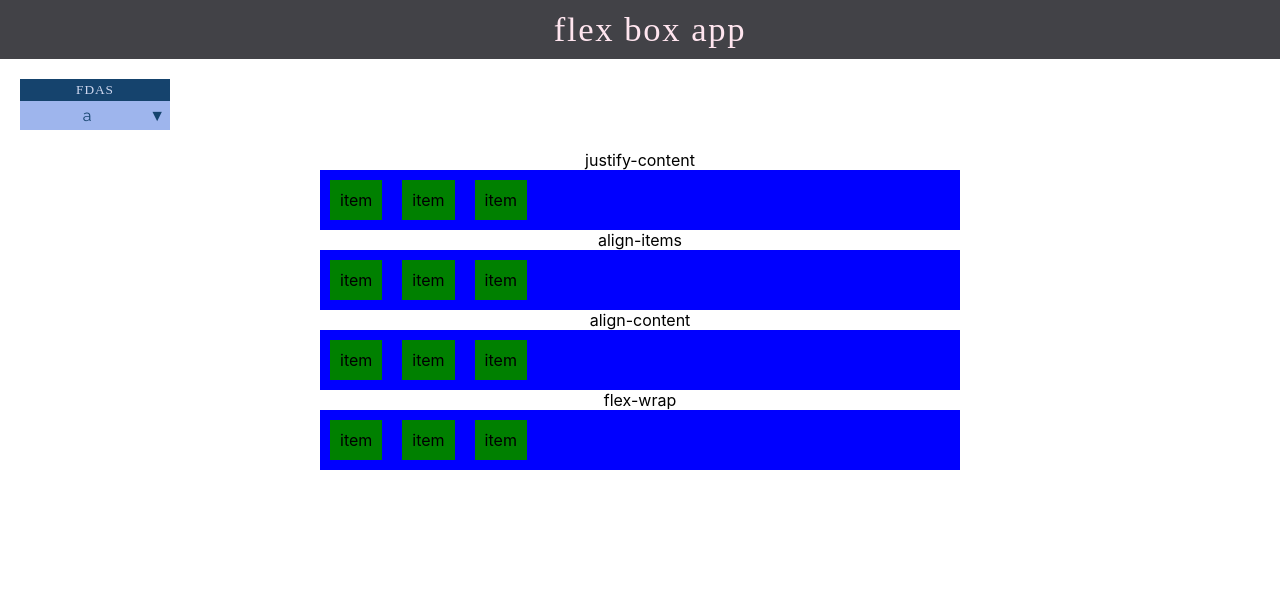
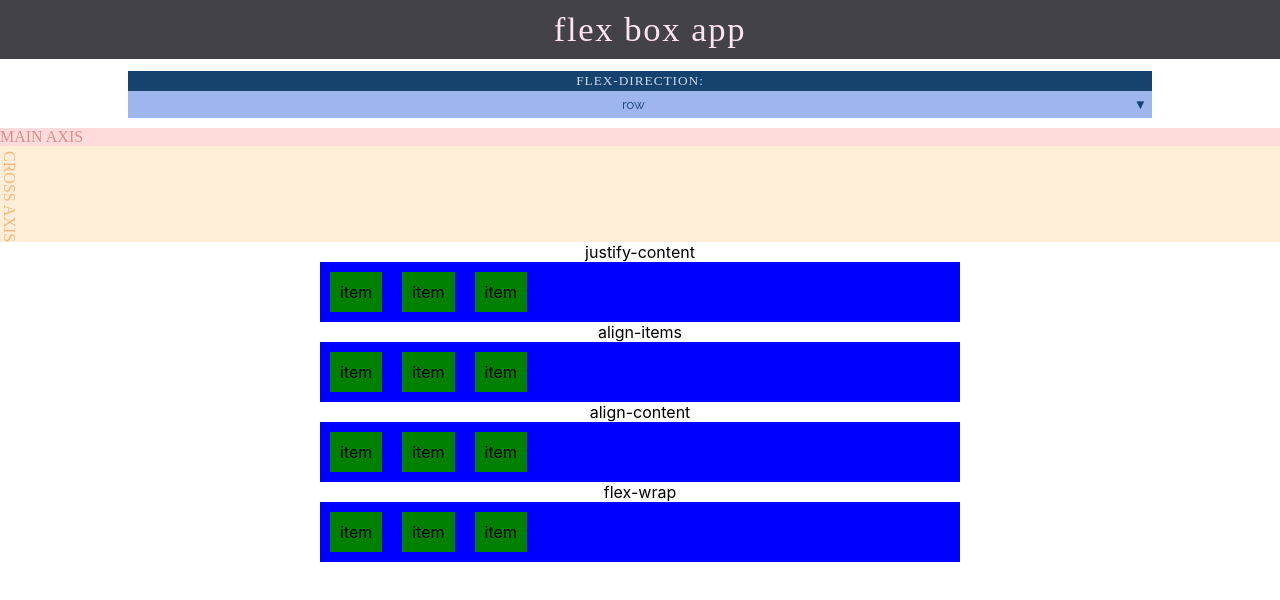
Before and after one commit to mlizchap/flexbox-react, a React (Create React App) app: page / in a window 1280 px wide. Shown: the top 600 px of the page. Built offline with nearby package versions, Linux system fonts and the light colour scheme; a web font is replaced by a local one.

Commit message:
created the cross and main axis components

```diff
--- a/package.json
+++ b/package.json
@@ -3,6 +3,7 @@
   "version": "0.1.0",
   "private": true,
   "dependencies": {
+    "prop-types": "^15.6.2",
     "react": "^16.6.3",
     "react-dom": "^16.6.3",
     "react-scripts": "2.1.1",
--- a/src/App.js
+++ b/src/App.js
@@ -3,19 +3,21 @@ import './App.css';
 import ParentProperties from './sections/ParentProperties/ParentProperties';
 import DropdownMenu from './components/DropdownMenu/DropdownMenu';
 import Header from './sections/Header/Header';
+// import MultiHeaderDropDown from './components/MultiHeaderDropDown/MultiHeaderDropDown.js';
+import MultiHeaderDropDown from './components/MultiHeaderDropDown/MultiHeaderDropDown';
+import Navbar from './sections/Navbar/Navbar';
+import VerticalBoxAxis from './components/VerticalBoxAxis/VerticalBoxAxis';
+import HorizantalBoxAxis from './components/HorizantalBoxAxis/HorizantalBoxAxis';
 
 class App extends Component {
   render() {
     return (
       <div className="App">
         <Header />
-        <div style={{ padding: '20px'}}>
-          <DropdownMenu
-            header="fdas"
-            handleSelectItem={(selected) => console.log(selected)}
-            content={["a", "b", "c"]}
-          />
-        </div>
+        <Navbar />
+
+        <HorizantalBoxAxis />
+        <VerticalBoxAxis />
         <ParentProperties />
       </div>
     );
--- a/src/Provider.js
+++ b/src/Provider.js
@@ -6,13 +6,19 @@ class Provider extends Component {
     constructor(props) {
         super(props);
         this.state = {
-
+            flexDirection: "row"
          };
+    }
+    updateFlexDirection = (selected) => {
+        this.setState({ flexDirection: selected })
     }
     render() {
         return (
             <Context.Provider
-
+                value={{
+                    state: this.state,
+                    updateFlexDirection: this.updateFlexDirection,
+                }}
             >
                 {this.props.children}
             </Context.Provider>
--- a/src/components/DropdownMenu/DropdownMenu.js
+++ b/src/components/DropdownMenu/DropdownMenu.js
@@ -1,7 +1,6 @@
 import React, { Component } from 'react';
 import styled from 'styled-components';
-
-const test = ["a", "b", "c"]
+import PropTypes from 'prop-types';
 
 class DropdownMenu extends Component {
     constructor(props) {
@@ -25,7 +24,7 @@ class DropdownMenu extends Component {
         return (
             <StyledDropDownMenu>
                 <div onMouseLeave={this.hideContent}>
-                    <div className="dropDownHeader">{this.props.header.toUpperCase()}</div>
+                    <span className="topHeader">{this.props.header.toUpperCase()}</span>
                     <button className="toggleBtn" onClick={this.toggleContent}>
                         <div className="buttonDisplay">
                             <span className="text">{ this.state.selected || this.props.content[0] }</span>
@@ -53,25 +52,33 @@ class DropdownMenu extends Component {
 
 export default DropdownMenu;
 
+DropdownMenu.PropTypes = {
+    header: PropTypes.string,
+    content: PropTypes.array,
+    handleSelectItem: PropTypes.func,
+    hasHeader: PropTypes.bool
+}
+
 const StyledDropDownMenu = styled.div`
-    width: 150px;
-    .dropDownHeader {
+    width: 80%;
+    .topHeader {
+        width: 100%;
+        display: inline-block;
         background-color: ${props => props.theme.blue.dark};
         color: ${props => props.theme.blue.light};
-        padding: 3px;
+        padding: 2px 0px;
         font-size: 10pt;
         font-family: ${props => props.theme.font.title};
         letter-spacing: .06rem;
     }
     .toggleBtn {
-        width: 150px;
+        width: 100%;
         border: none;
-        // border-radius: 4px;
         font-family: ${props => props.theme.font.main};
         padding: 5px;
         background-color: ${props => props.theme.blue.main};
         color: ${props => props.theme.blue.dark};
-        font-size: 12pt;
+        font-size: 10pt;
         &:hover {
             cursor: pointer;
             background-color: ${props => props.theme.blue.hover};
@@ -85,7 +92,7 @@ const StyledDropDownMenu = styled.div`
     }
     .content {
         position: absolute;
-        width: 150px;
+        width: 80%;
         font-size: 10pt;
         font-family: ${props => props.theme.font.main};
     }
--- /dev/null
+++ b/src/components/HorizantalBoxAxis/HorizantalBoxAxis.js
@@ -0,0 +1,48 @@
+import React, { Component } from 'react';
+import { Context } from '../../Provider';
+import styled from 'styled-components';
+
+class HorizantalBoxAxis extends Component {
+    constructor(props) {
+        super(props);
+        this.state = {  };
+    }
+    render() {
+        return (
+            <Context.Consumer>
+                {context => {
+                    console.log(context.state.flexDirection === "column" ? "YES" : "noe")
+                    return (
+                        <StyledHorizantalAxis flexDirection={context.state.flexDirection} {...this.props}>
+                            <div className="horizantalAxisContent">
+                                {(context.state.flexDirection === "row" || context.state.flexDirection === "row-reverse") ?
+                                    <span>MAIN AXIS</span> : <span>CROSS AXIS</span>
+                                }
+
+                            </div>
+                        </StyledHorizantalAxis>
+                    )
+                }}
+            </Context.Consumer>
+        )
+    }
+}
+
+export default HorizantalBoxAxis;
+
+const StyledHorizantalAxis = styled.div`
+    background-color: ${props => (props.flexDirection === "column" || props.flexDirection === "column-reverse") ? props.theme.axis.crossLight :props.theme.axis.mainLight}
+    color: ${props => (props.flexDirection === "column" || props.flexDirection === "column-reverse") ? props.theme.axis.crossDark : props.theme.axis.mainDark}
+    display: flex;
+    flex-direction: row;
+    flex-grow: content;
+    height: 100%;
+    z-index: 1;
+    font-family: ${props => props.theme.font.title};
+    .verticalAxisContent {
+        text-align: center;
+        padding-top: 5px;
+        writing-mode: vertical-rl;
+        text-orientation: mixed;
+    }
+`
--- /dev/null
+++ b/src/components/VerticalBoxAxis/VerticalBoxAxis.js
@@ -0,0 +1,48 @@
+import React, { Component } from 'react';
+import { Context } from '../../Provider';
+import styled from 'styled-components';
+
+class VericalBoxAxis extends Component {
+    constructor(props) {
+        super(props);
+        this.state = {  };
+    }
+    render() {
+        return (
+            <Context.Consumer>
+                {context => {
+                    return (
+                        <div>
+                            <StyledVerticalAxis flexDirection={context.state.flexDirection} {...this.props}>
+                                <div className="verticalAxisContent">
+                                    {(context.state.flexDirection === "row" || context.state.flexDirection === "row-reverse") ?
+                                        <span>CROSS AXIS</span> : <span>MAIN AXIS</span>
+                                    }
+                                </div>
+                            </StyledVerticalAxis>
+                        </div>
+                    )
+                }}
+            </Context.Consumer>
+        );
+    }
+}
+
+export default VericalBoxAxis;
+
+const StyledVerticalAxis = styled.div`
+    background-color: ${props => (props.flexDirection === "column" || props.flexDirection === "column-reverse") ? props.theme.axis.mainLight :props.theme.axis.crossLight }
+    color: ${props => (props.flexDirection === "column" || props.flexDirection === "column-reverse") ? props.theme.axis.mainDark : props.theme.axis.crossDark }
+    display: flex;
+    flex-direction: row;
+    flex-grow: content;
+    height: 100%;
+    z-index: 1;
+    font-family: ${props => props.theme.font.title};
+    .verticalAxisContent {
+        text-align: center;
+        padding-top: 5px;
+        writing-mode: vertical-rl;
+        text-orientation: mixed;
+    }
+`
--- a/src/sections/Navbar/Navbar.js
+++ b/src/sections/Navbar/Navbar.js
@@ -0,0 +1,37 @@
+import React, { Component } from 'react';
+import DropdownMenu from '../../components/DropdownMenu/DropdownMenu';
+import styled from 'styled-components';
+import { Context } from '../../Provider';
+
+class Navbar extends Component {
+    constructor(props) {
+        super(props);
+        this.state = {  };
+    }
+    render() {
+        return (
+            <Context.Consumer>
+                {context => {
+                    return (
+                        <StyledNavbar>
+                            <DropdownMenu
+                                header="FLEX-DIRECTION:"
+                                handleSelectItem={(selected) => context.updateFlexDirection(selected)}
+                                content={["row", "column", "row-reverse", 'column-revers']}
+                            />
+                        </StyledNavbar>
+                    )
+                }}
+            </Context.Consumer>
+
+        );
+    }
+}
+
+export default Navbar;
+
+const StyledNavbar = styled.div`
+    display: flex;
+    justify-content: center;
+    padding: 10px 0;
+`
--- a/src/style.js
+++ b/src/style.js
@@ -12,6 +12,12 @@ export const theme = {
     font: {
         main: 'Raleway',
         title: 'Cabin Sketch',
+    },
+    axis: {
+        mainLight: `#ffdbdb`,
+        crossLight: `#ffedd8`,
+        mainDark: '#e28c8c',
+        crossDark: `#f7b879`,
     }
 
     // mainColor: '#5a6272',
--- a/src/zzz_template.js
+++ b/src/zzz_template.js
@@ -1,7 +1,7 @@
-import { MyContext } from '../../Data/Provider';
+import { Context } from '../Provider';
 
 
-<MyContext.Consumer>
+<Context.Consumer>
     {context => {
         return (
             <div>
@@ -9,4 +9,4 @@ import { MyContext } from '../../Data/Provider';
             </div>
         )
     }}
-</MyContext.Consumer>
+</Context.Consumer>
```
